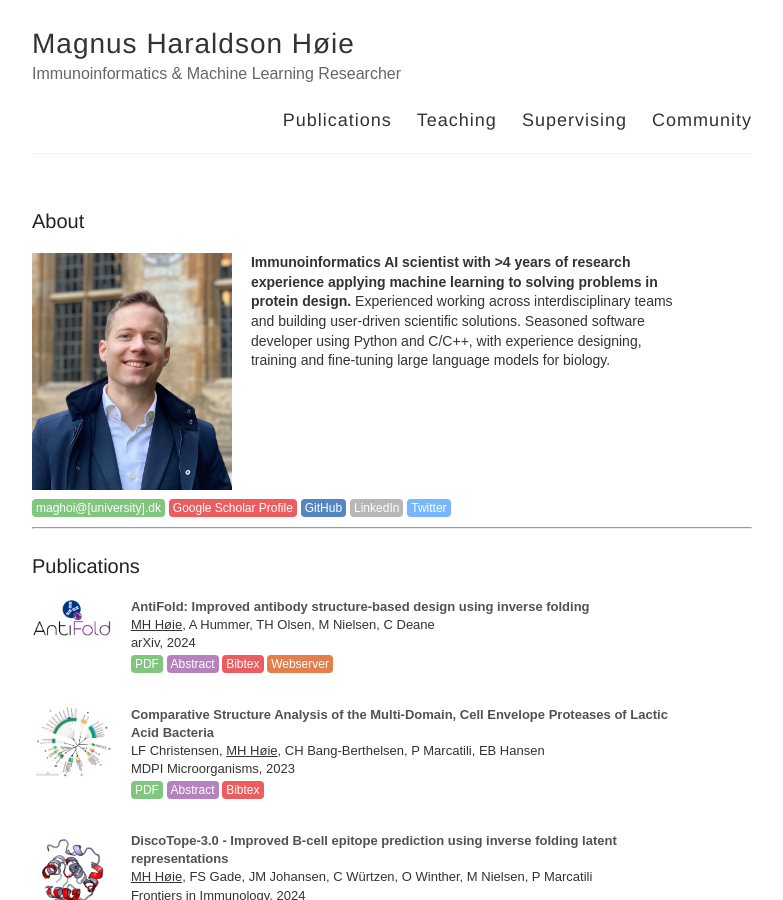
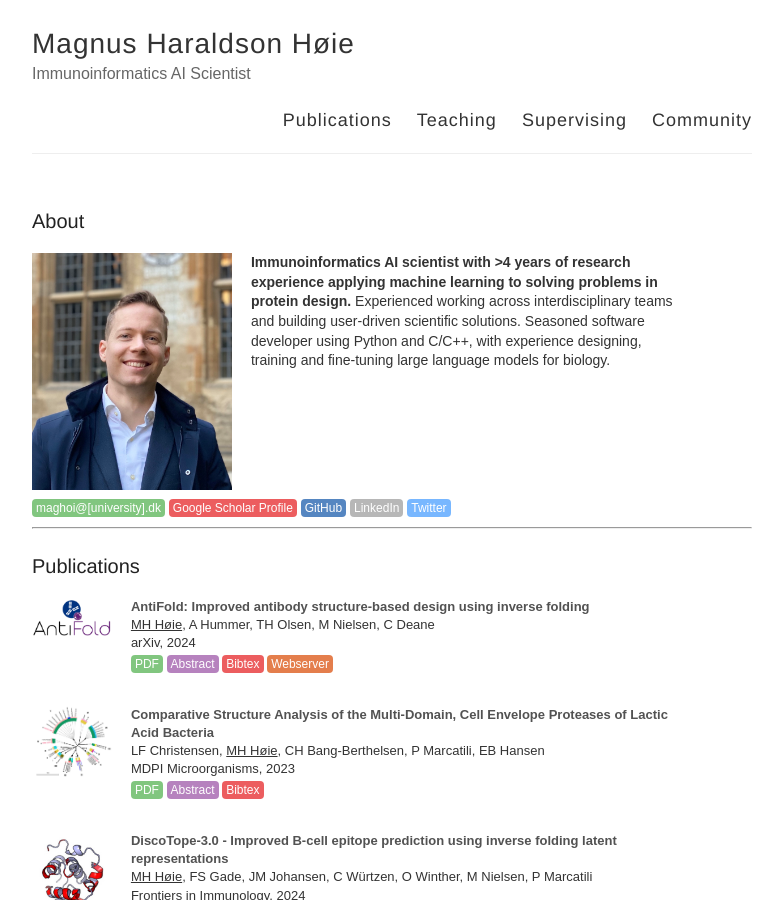
Before and after one commit to Magnushhoie/magnushhoie.github.io, a Jekyll site: the page built from index.html, in a window 1280 px wide and 900 px high. Shown: the whole window, without its empty margins (248-1031 px from the left). Built offline with Jekyll 4.4.1, drawn with Linux system fonts in a browser that asks for light colours.

Commit message:
Update _config.yml

```diff
--- a/_config.yml
+++ b/_config.yml
@@ -6,7 +6,7 @@
 name: Magnus Haraldson Høie
 
 # Short bio or description (displayed in the header)
-description: Immunoinformatics & Machine Learning Researcher
+description: Immunoinformatics AI Scientist
 
 # URL of your avatar or profile pic (you could use your GitHub profile pic)
 avatar: images/favicon.png
@@ -23,7 +23,7 @@ footer-links:
   flickr:
   github: github.com/Magnushhoie
   instagram:
-  linkedin:
+  linkedin: magnushoie
   pinterest:
   rss: # just type anything here for a working RSS icon, make sure you set the "url" above!
   twitter: Magnushoie
```
